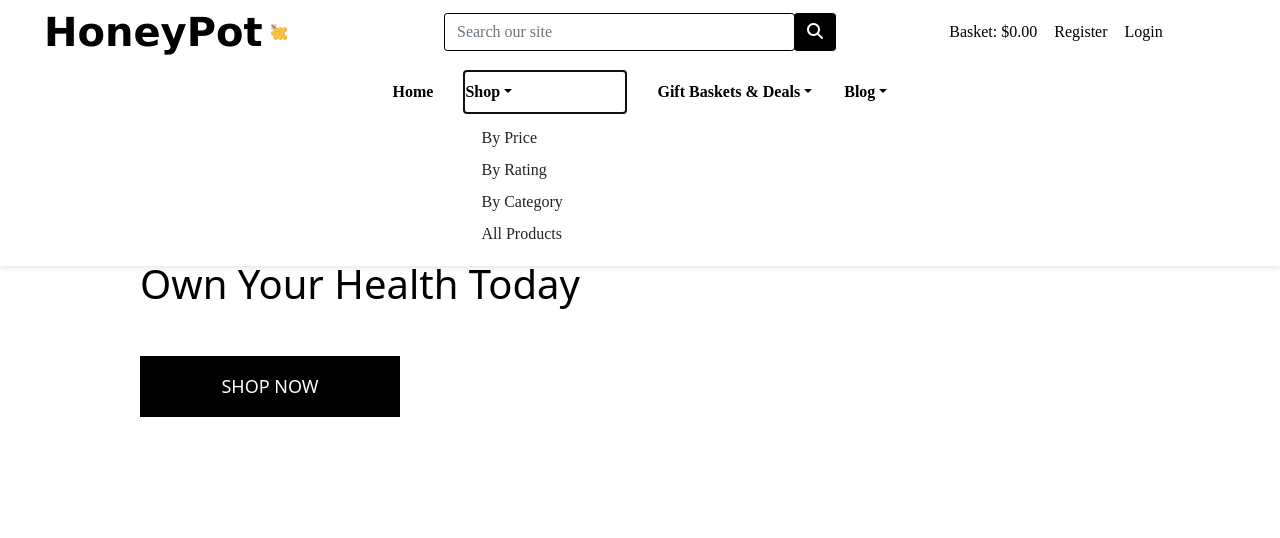
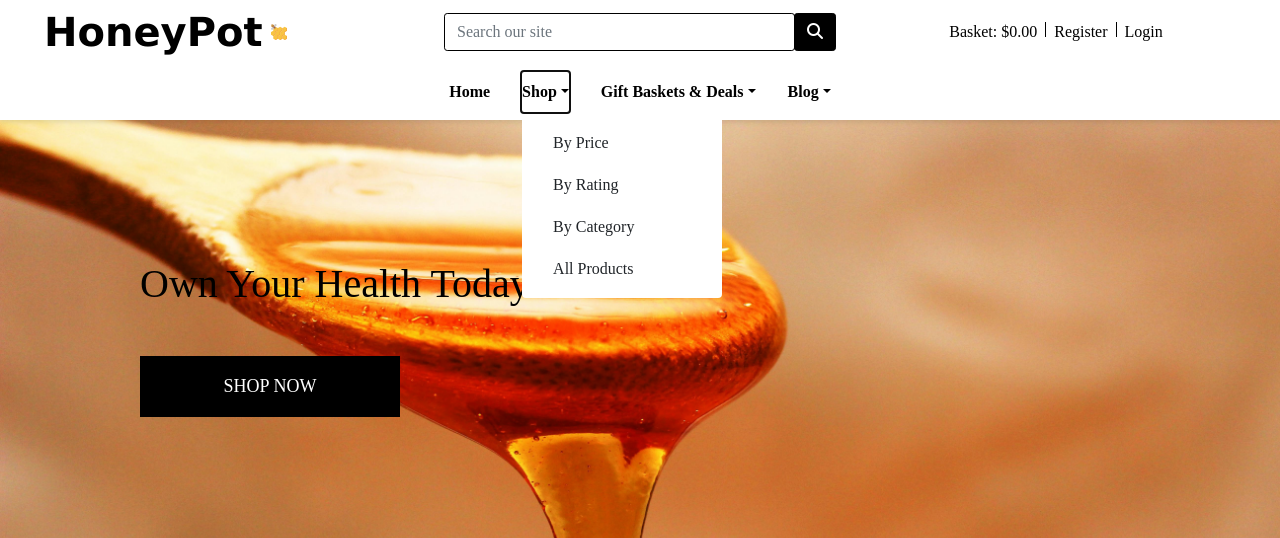
Before and after one commit to petra66orii/honeypot, a Django app: page / in a window 1280 px wide, after a click on "Shop". Shown: the top 538 px of the page. Run offline with Django 3.2, Linux system fonts and the light colour scheme; some libraries are stand-ins or nearby versions; some web fonts are replaced.

Commit message:
Style dropdown

```diff
--- a/static/css/base.css
+++ b/static/css/base.css
@@ -1,3 +1,5 @@
+/* General Settings */
+
 * {
     margin: 0;
     padding: 0;
@@ -21,10 +23,36 @@ header {
     font-family: 'Indie Flower', 'Times New Roman', Times, serif;
 }
 
-main {
+.border-line {
+    border-left: 1px solid #000000 !important;
+    margin-left: .5rem;
+    height: 15px;
+}
+
+.dropdown-menu {
+    width: auto !important;
+    min-width: 200px;
+    background-color: white;
+    text-align: left;
+}
+
+.dropdown-menu li {
+    white-space: nowrap;
+    padding: 5px 15px;
+}
+
+.navbar .dropdown-menu {
+    position: absolute;
+    left: auto;
+    right: auto;
+}
+
+/* Body Settings */
+
+body {
     background: url('/static/images/media/background-honey.jpg') no-repeat center center fixed;
     background-size: cover;
-    height: 100vh;
+    height: auto;
     color: #555;
     font-family: 'Indie Flower', 'Times New Roman', Times, serif;
     flex: 1 0 auto;
```
